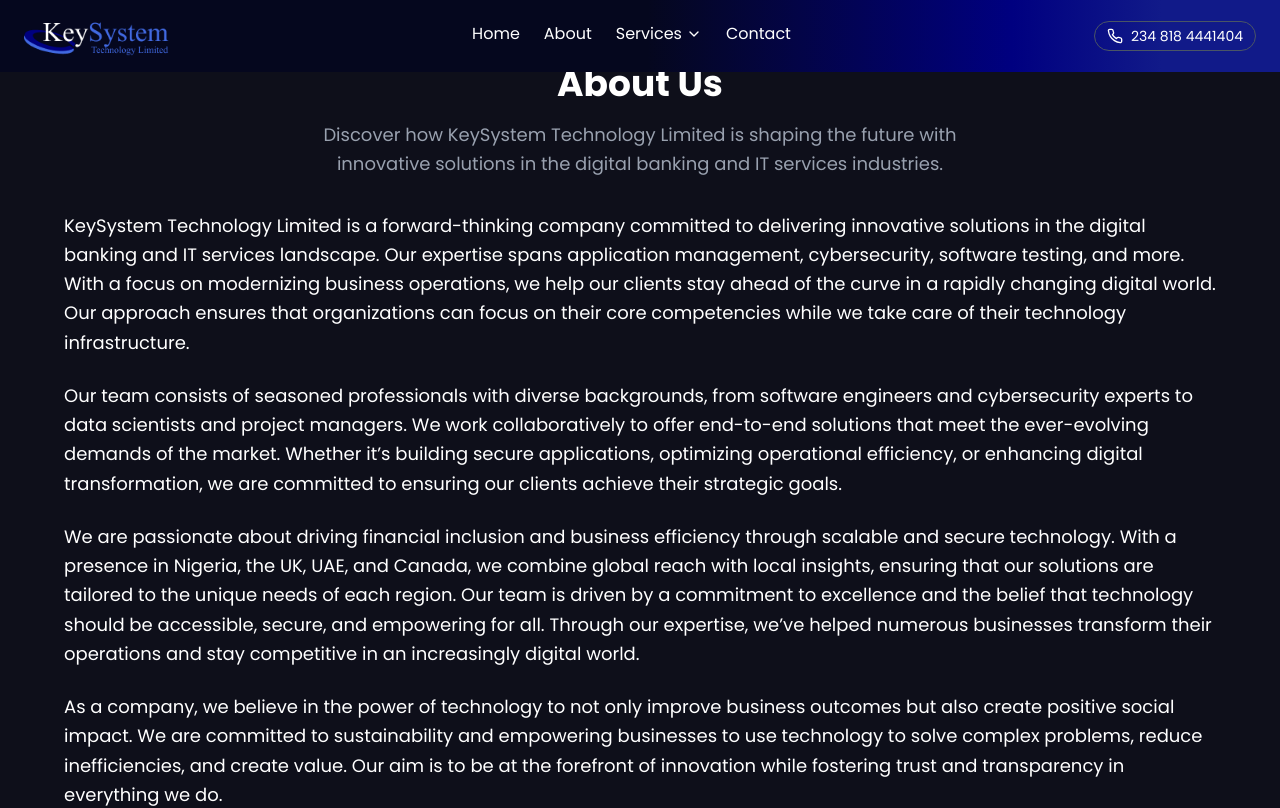
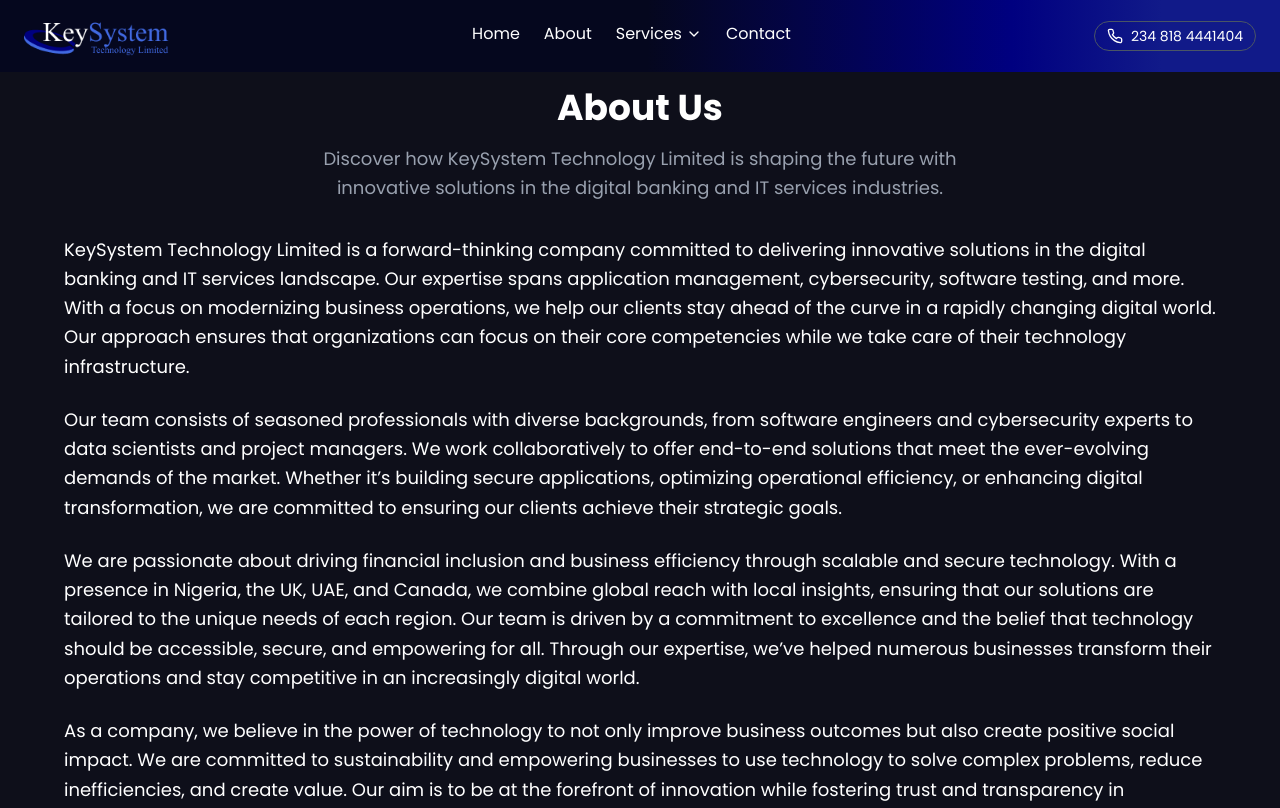
Before and after one commit to DarkVayder/keysystem, a React (Vite) app: page /about in a window 1280 px wide. Shown: the top 808 px of the page. Built offline with nearby package versions, Linux system fonts and the light colour scheme.

Commit message:
build: adjusted padding top for better UI appearance to separate it from the Navbar

```diff
--- a/src/components/Hero.jsx
+++ b/src/components/Hero.jsx
@@ -4,7 +4,7 @@
 
 const Hero = () => {
   return (
-    <div className="relative min-h-screen w-full bg-[linear-gradient(90.18deg,_#05071E_50.58%,_#000080_79.08%,_#111A89_90.72%)] overflow-hidden flex items-center justify-center">
+    <div className="relative min-h-screen w-full bg-[linear-gradient(90.18deg,_#05071E_50.58%,_#000080_79.08%,_#111A89_90.72%)] overflow-hidden pt-6 flex items-center justify-center">
       {/* Grid background pattern */}
       <div className="absolute inset-0 bg-[linear-gradient(to_right,#4f4f4f2e_1px,transparent_1px),linear-gradient(to_bottom,#4f4f4f2e_1px,transparent_1px)] bg-[size:14px_24px] [mask-image:radial-gradient(ellipse_60%_50%_at_50%_0%,#000_70%,transparent_100%)] z-0" />
 
--- a/src/pages/About.jsx
+++ b/src/pages/About.jsx
@@ -6,7 +6,7 @@
       <div className="max-w-6xl mx-auto text-sm space-y-8">
         {/* Header */}
         <div className="text-center">
-          <h1 className="text-4xl font-extrabold mb-4 text-gradient">About Us</h1>
+          <h1 className="text-4xl font-extrabold pt-6 mb-4 text-gradient">About Us</h1>
           <p className="text-lg text-gray-400 leading-relaxed max-w-2xl mx-auto">
             Discover how KeySystem Technology Limited is shaping the future with innovative solutions in the digital banking and IT services industries.
           </p>
--- a/src/pages/Services.jsx
+++ b/src/pages/Services.jsx
@@ -6,7 +6,7 @@
       <div className="max-w-6xl mx-auto text-sm">
         {/* Header */}
         <div className="text-center mb-12">
-          <h1 className="text-4xl font-extrabold text-gradient mb-6">Our Expert Services</h1>
+          <h1 className="text-4xl font-extrabold text-gradient pt-6 mb-6">Our Expert Services</h1>
           <p className="text-lg text-gray-400 max-w-2xl mx-auto leading-relaxed">
             At KeySystem, we provide comprehensive solutions to drive efficiency, security, and growth for your business. Explore our range of cutting-edge services designed to elevate your digital presence and business operations.
           </p>
```
